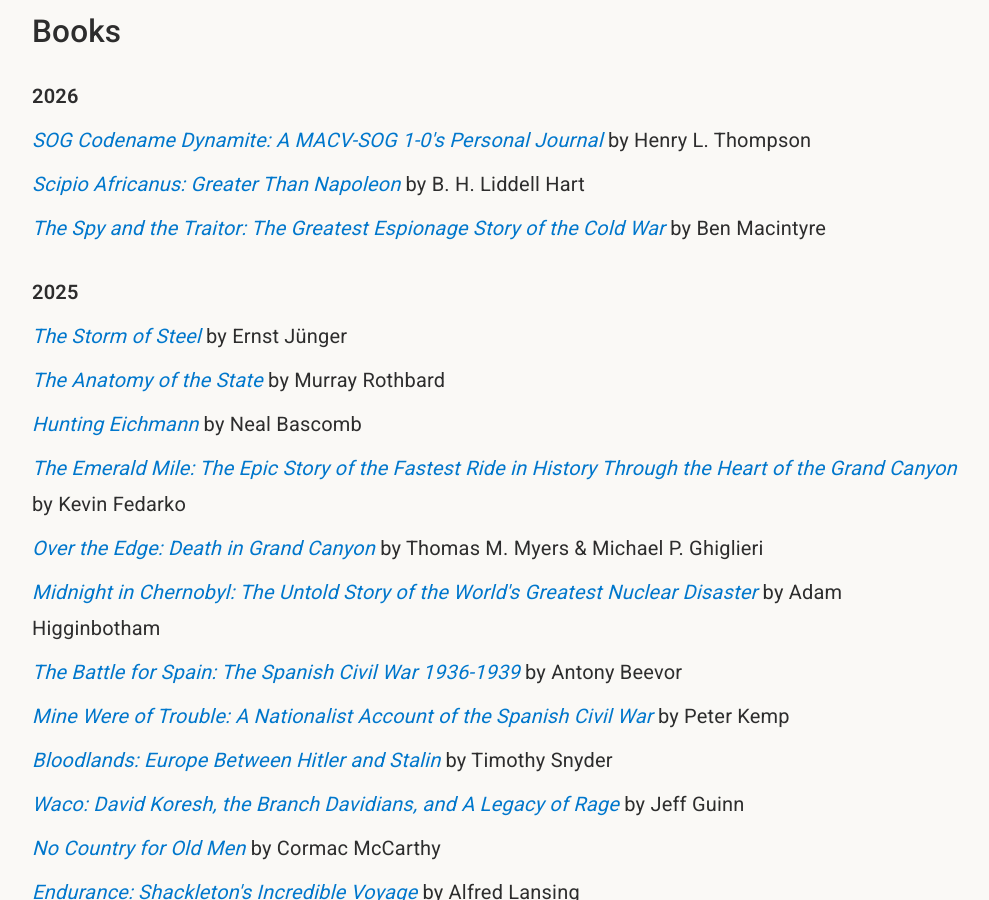
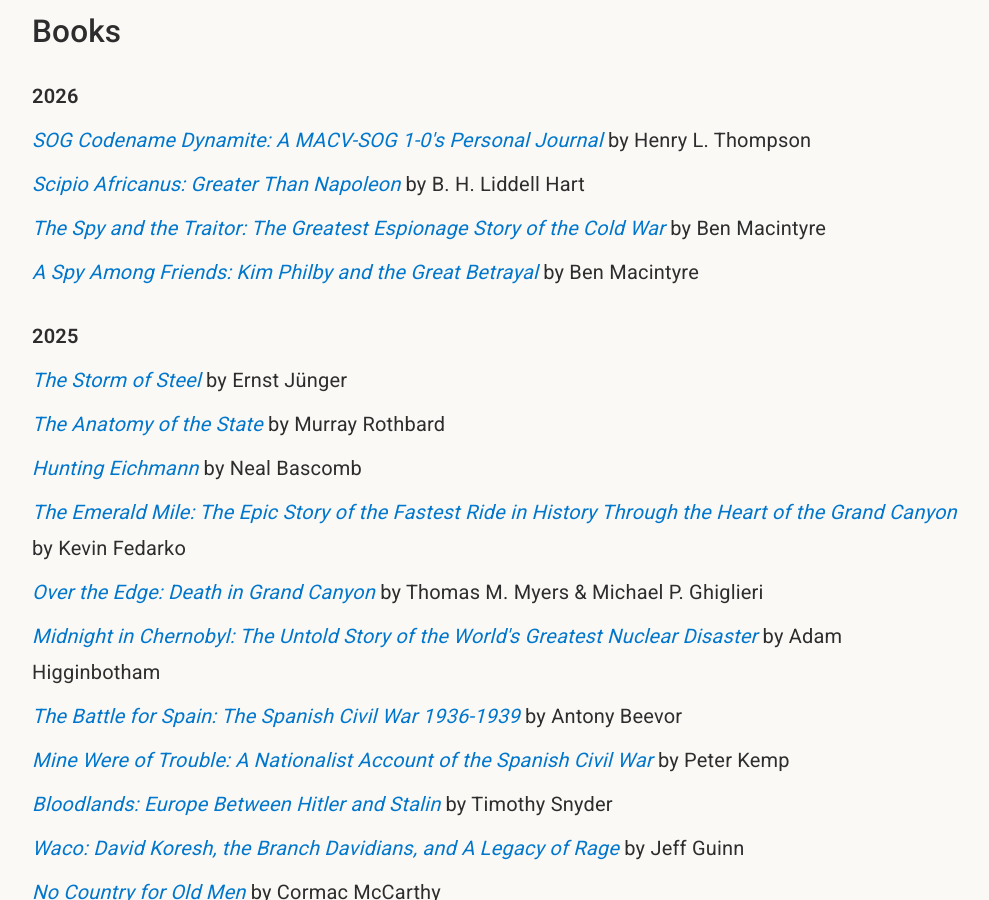
Before and after one commit to speric/speric.github.com, a Jekyll site: the page built from books/index.html, in a window 1280 px wide and 900 px high, scrolled down 412 px. Shown: the whole window, without its empty margins (138-1127 px from the left). Built offline with Jekyll 4.4.1, drawn with Linux system fonts in a browser that asks for light colours; some web fonts are replaced; comment, search, counter and statistics services are not loaded.

Commit message:
A Spy Among Friends: Kim Philby and the Great Betrayal

```diff
--- a/books/index.html
+++ b/books/index.html
@@ -14,6 +14,7 @@ header_img: "quotes.jpg"
   <p><i><a href="https://www.amazon.com/SOG-Codename-Dynamite-MACV-SOG-Personal/dp/B0C9SB8JGP">SOG Codename Dynamite: A MACV-SOG 1-0's Personal Journal</a></i> by Henry L. Thompson</p>
   <p><i><a href="https://www.amazon.com/Scipio-Africanus-Greater-Than-Napoleon/dp/0306813637">Scipio Africanus: Greater Than Napoleon</a></i> by B. H. Liddell Hart</p>
   <p><i><a href="https://www.amazon.com/Spy-Traitor-Greatest-Espionage-Story/dp/1101904194">The Spy and the Traitor: The Greatest Espionage Story of the Cold War</a></i> by Ben Macintyre</p>
+  <p><i><a href="https://www.amazon.com/Spy-Among-Friends-Philby-Betrayal/dp/0804136637">A Spy Among Friends: Kim Philby and the Great Betrayal</a></i> by Ben Macintyre</p>
   <br/>
 
   <p><strong>2025</strong></p>
```
